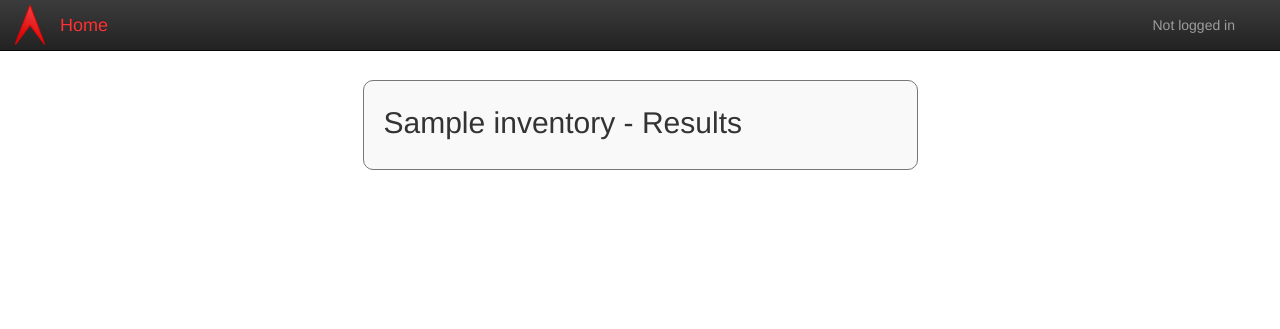
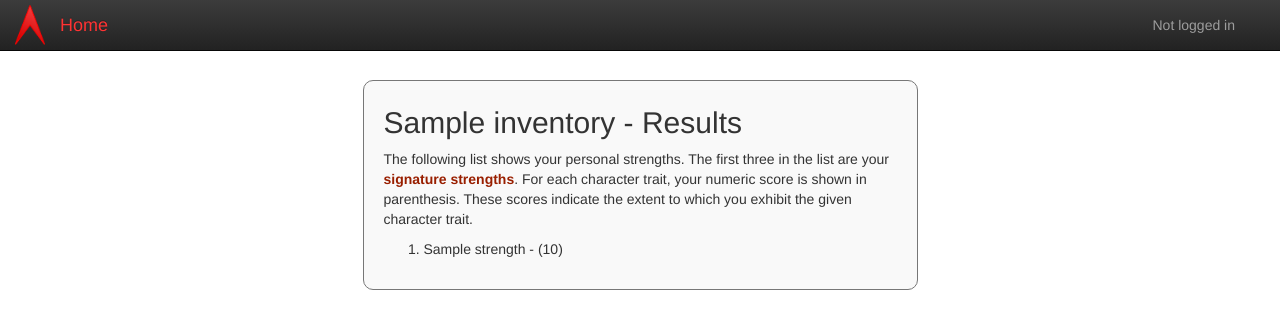
Before and after one commit to srmagura/goodnight-lead, a Django app: template app/templates/review_inventory/via.html in a window 1280 px wide. Shown: the top 329 px of the page. Run offline with Django 3.2, Linux system fonts and the light colour scheme; tables that the repository leaves empty hold one stand-in row (values such as "Sample post"); the template is opened without the code that fills it: values that come from a table or form of the project are taken from there, most other values are stand-ins (such as "Sample title", 1, 10 or a date in 2020); parts of the project's set-up code (start-up, migrations or seed data) failed here and were passed over; some libraries are stand-ins or nearby versions.

Commit message:
VIA results page

```diff
--- /dev/null
+++ b/app/static/app/css/via.css
@@ -0,0 +1,5 @@
+.signature
+{
+    font-weight: bold;
+    color: #991F00;
+}
--- a/app/templates/index.html
+++ b/app/templates/index.html
@@ -31,7 +31,7 @@
                                 <b>Attention</b> <span class="glyphicon glyphicon-exclamation-sign"></span>&nbsp;&nbsp;
                                 If you are depressed or experiencing other mental distress then these inventories
                                 will not be useful for you. Please seek counseling, which is available from the
-                                <a href="http://healthcenter.ncsu.edu/counseling-center/">NCSU Counseling Center</a>
+                                <a href="http://healthcenter.ncsu.edu/counseling-center/">NCSU Counseling Center</a>.
                             </p>
                         </div>
                         <table class="table inventory-table">
--- a/app/templates/review_inventory/via.html
+++ b/app/templates/review_inventory/via.html
@@ -1,9 +1,27 @@
 {% extends "review_inventory.html" %}
+{% load static %}
+
+{% block head %}
+    {{ block.super }}
+    <link rel="stylesheet" href="{% static 'app/css/via.css' %}" />
+
+{% endblock %}
 
 {% block review_content %}
-<ul>
-    {% for key, value in metrics.items %}
-        <li>{{ key }} = {{ value }}</li>
+<p>The following list shows your personal strengths. The first three in the list are your <span class="signature">signature strengths</span>. For each character trait, your numeric score is shown in parenthesis. These scores indicate the extent to which you exhibit the given character trait.</p>
+
+<ol>
+    {% for obj in strengths %}
+        <li>
+            <span
+                {% if obj.is_signature %}
+                    class="signature"
+                {% endif %}
+            />
+            {{ obj.strength }}</span>
+            - ({{ obj.score}})
+
+        </li>
     {% endfor %}
-</ul>
+</ol>
 {% endblock %}
```
Also changed, not shown: app/inventories/via.py (+16 -2 lines).
